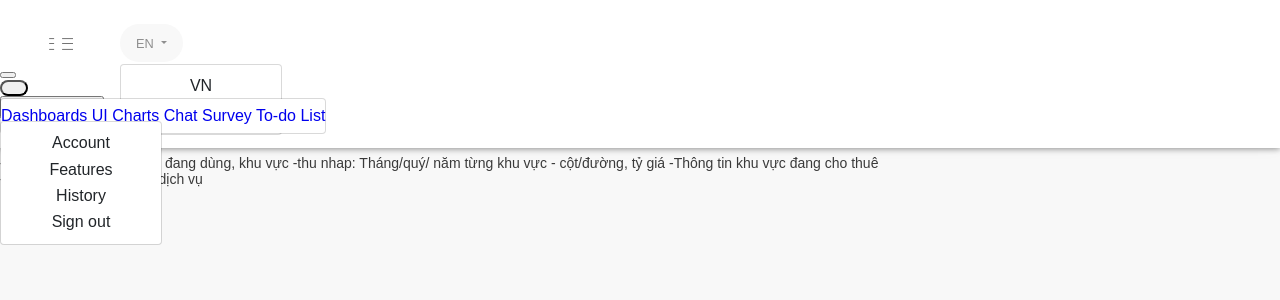
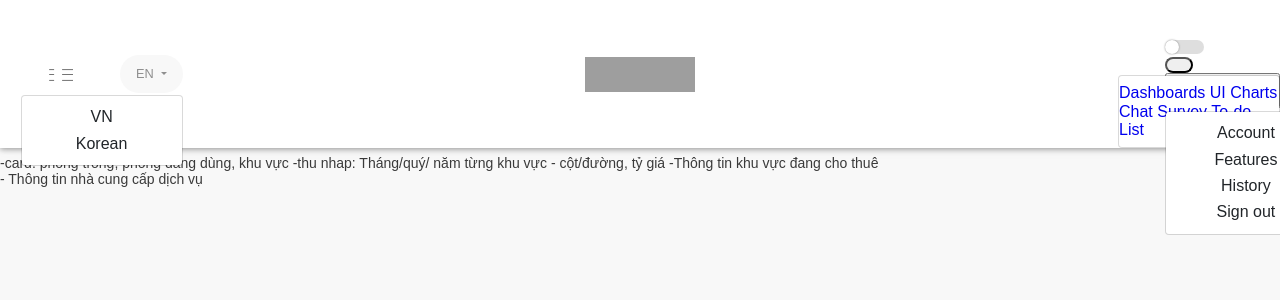
Before and after one commit to kvu-luong/webtro, a PHP site: page / in a window 1280 px wide. Shown: the top 300 px of the page. Run offline with PHP 8.4, Linux system fonts and the light colour scheme; grey boxes are pictures that could not be loaded.

Commit message:
switch checkbox

```diff
--- a/webtro/src/css/style.css
+++ b/webtro/src/css/style.css
@@ -47,6 +47,10 @@ button {
 
 .align-items-center {
   align-items: center !important;
+}
+
+.align-middle {
+  vertical-align: middle !important;
 }
 
 [type=button]:not(:disabled), [type=reset]:not(:disabled),
@@ -144,9 +148,17 @@ button {
   color: #3a3a3a;
 }
 
-.dropdown-menu[x-placement^=bottom], .dropdown-menu[x-placement^=left], .dropdown-menu[x-placement^=right], .dropdown-menu[x-placement^=top] {
+.dropdown-menu[x-placement^=bottom],
+.dropdown-menu[x-placement^=left],
+.dropdown-menu[x-placement^=right],
+.dropdown-menu[x-placement^=top] {
   right: auto;
   bottom: auto;
+}
+
+.dropdown-menu-right {
+  right: 0;
+  left: auto;
 }
 
 .navbar {
@@ -154,6 +166,101 @@ button {
   height: 100px;
   padding: 1.5rem 0;
   box-shadow: 0 1px 15px rgba(0, 0, 0, 0.04), 0 1px 6px rgba(0, 0, 0, 0.4);
+  display: flex;
+  flex-wrap: wrap;
+  align-items: center;
+  justify-content: space-between;
+}
+.navbar .user {
+  color: #878787;
+  position: relative;
+}
+.navbar .user img {
+  margin-left: 10px;
+  border-radius: 30px;
+  width: 40px;
+}
+
+.nav-logo {
+  width: 110px;
+  height: 35px;
+  position: absolute;
+  left: 0;
+  right: 0;
+  margin: 0 auto;
+}
+.nav-logo .logo {
+  width: 100%;
+  height: 100%;
+  background: url("../../assets/logo.svg");
+  background-position: 50%;
+}
+.nav-logo .logo-mobile {
+  width: 100%;
+  height: 100%;
+  background: url("../../assets/logo.svg");
+  background-position: 50%;
+  background-size: contain;
+}
+
+.switch {
+  position: relative;
+  display: inline-block;
+}
+
+.switch-input {
+  display: none;
+}
+
+.switch-label {
+  display: block;
+  width: 39px;
+  height: 14px;
+  text-indent: -150%;
+  clip: rect(0 0 0 0);
+  color: transparent;
+  -webkit-user-select: none;
+  -moz-user-select: none;
+  -ms-user-select: none;
+  user-select: none;
+}
+
+.switch-label:before,
+.switch-label:after {
+  content: "";
+  display: block;
+  position: absolute;
+  cursor: pointer;
+}
+
+.switch-label:before {
+  width: 100%;
+  height: 100%;
+  background-color: #dedede;
+  border-radius: 9999em;
+  -webkit-transition: background-color 0.25s ease;
+  transition: background-color 0.25s ease;
+}
+
+.switch-label:after {
+  top: 0;
+  left: 0;
+  width: 14px;
+  height: 14px;
+  border-radius: 50%;
+  background-color: #fff;
+  box-shadow: 0 0 2px rgba(0, 0, 0, 0.45);
+  -webkit-transition: left 0.25s ease;
+  transition: left 0.25s ease;
+}
+
+/* When input is checked */
+.switch-input:checked + .switch-label:before {
+  background-color: #89c12d;
+}
+
+.switch-input:checked + .switch-label:after {
+  left: 24px;
 }
 
 .menu-button {
@@ -214,6 +321,10 @@ button {
   .d-md-none {
     display: none !important;
   }
+
+  .d-md-inline-block {
+    display: inline-block !important;
+  }
 }
 
 /*# sourceMappingURL=style.css.map */
--- a/webtro/src/index.html
+++ b/webtro/src/index.html
@@ -48,12 +48,18 @@
                             </div>
                         </div>
                     </div>
-                    <div class="logo">
-                        <a aria-current="page" class="navbar-logo active" href="/app"><span class="logo d-none d-xs-block"></span><span class="logo-mobile d-block d-xs-none"></span></a>
+                    <div class="nav-logo">
+                        <a aria-current="page" class="navbar-logo active" href="/app">
+                            <span class="logo d-none d-xs-block"></span>
+                            <span class="logo-mobile d-block d-xs-none"></span>
+                        </a>
                     </div>
-                    <div class="nav-left">
-                        <div>
-                            <button id="tooltip_switch" type="button" role="switch" aria-checked="false" class="rc-switch custom-switch custom-switch-primary custom-switch-small"><span class="rc-switch-inner"></span></button>
+                    <div class="nav-right">
+                        <div class="d-none d-md-inline-block align-middle">
+                            <div class="switch">
+                              <input id="switch-1" type="checkbox" class="switch-input">
+                              <label for="switch-1" class="switch-label">Switch</label>
+                            </div>
                         </div>
                         <div class="dropdown-menu-right dropdown">
                             <button type="button" aria-haspopup="true" aria-expanded="false" class="header-icon btn btn-empty">
@@ -74,12 +80,12 @@
                                 <i class="simple-icon-size-fullscreen d-block"></i>
                             </button>
                         </div>
-                        <div>
+                        <div class="user d-inline-block">
                             <div class="dropdown-menu-right dropdown">
                                 <button>
-                                    <span class="name">KVU</span>
+                                    <span class="name">Saraha</span>
                                     <span>
-                                        <img src="" alt="Profile">
+                                        <img src="../assets/l-4.jpg" alt="Profile">
                                     </span>
                                 </button>
                                 <div tabindex="-1" role="menu" aria-hidden="true" class="dropdown-menu">
--- a/webtro/src/scss/style.scss
+++ b/webtro/src/scss/style.scss
@@ -41,6 +41,9 @@ button{
 }
 .align-items-center{
 	align-items: center !important;
+}
+.align-middle{
+	vertical-align: middle !important;
 }
 //-----------------------------------
 //button
@@ -131,9 +134,16 @@ button{
 		color: #3a3a3a;
 	}
 }
-.dropdown-menu[x-placement^=bottom], .dropdown-menu[x-placement^=left], .dropdown-menu[x-placement^=right], .dropdown-menu[x-placement^=top]{
+.dropdown-menu[x-placement^=bottom],
+ .dropdown-menu[x-placement^=left],
+  .dropdown-menu[x-placement^=right],
+   .dropdown-menu[x-placement^=top]{
 	right: auto;
 	bottom: auto;
+}
+.dropdown-menu-right{
+	right:0;
+	left: auto;
 }
 //--------------------------------------
 .navbar{
@@ -141,7 +151,100 @@ button{
 	height: 100px;
 	padding: 1.5rem 0;
 	box-shadow: 0 1px 15px rgba(0,0,0, .04), 0 1px 6px rgba(0,0,0,0.4);
+	display: flex;
+	flex-wrap: wrap;
+	align-items: center;
+	justify-content: space-between;
+
+	.user{
+		color: #878787;
+		position: relative;
+
+		img{
+			margin-left: 10px;
+			border-radius: 30px;
+			width: 40px;
+		}
+	}
 }
+.nav-logo{
+	width: 110px;
+	height: 35px;
+	position: absolute;
+	left: 0;
+	right: 0;
+	margin: 0 auto;
+
+	.logo{
+		width: 100%;
+		height: 100%;
+		background: url('../../assets/logo.svg');
+		background-position: 50%;
+	}
+
+	.logo-mobile{
+		width: 100%;
+		height: 100%;
+		background: url('../../assets/logo.svg');
+		background-position: 50%;
+		background-size: contain;
+	}
+}
+//switch
+.switch {
+  position: relative;
+  display: inline-block;
+}
+.switch-input {
+  display: none;
+}
+.switch-label {
+  display: block;
+  width: 39px;
+  height: 14px;
+  text-indent: -150%;
+  clip: rect(0 0 0 0);
+  color: transparent;
+  @include user-select(none);
+}
+.switch-label:before,
+.switch-label:after {
+  content: "";
+  display: block;
+  position: absolute;
+  cursor: pointer;
+}
+.switch-label:before {
+  width: 100%;
+  height: 100%;
+  background-color: #dedede;
+  border-radius: 9999em;
+  -webkit-transition: background-color 0.25s ease;
+  transition: background-color 0.25s ease;
+}
+.switch-label:after {
+  top: 0;
+  left: 0;
+  width: 14px;
+  height: 14px;
+  border-radius: 50%;
+  background-color: #fff;
+  box-shadow: 0 0 2px rgba(0, 0, 0, 0.45);
+  -webkit-transition: left 0.25s ease;
+  transition: left 0.25s ease;
+}
+/* When input is checked */
+.switch-input:checked + .switch-label {
+
+}
+.switch-input:checked + .switch-label:before {
+  background-color: #89c12d;
+}
+.switch-input:checked + .switch-label:after {
+  left: 24px;
+}
+
+
 //menu
 .menu-button{
 	color: #8f8f8f;
@@ -200,4 +303,7 @@ button{
 	.d-md-none{
 		display: none !important;
 	}
+	.d-md-inline-block{
+		display: inline-block !important;
+	}
 }
```
Also changed, not shown: webtro/assets/l-4.jpg (added), webtro/assets/logo.svg (added), 1 other file.
